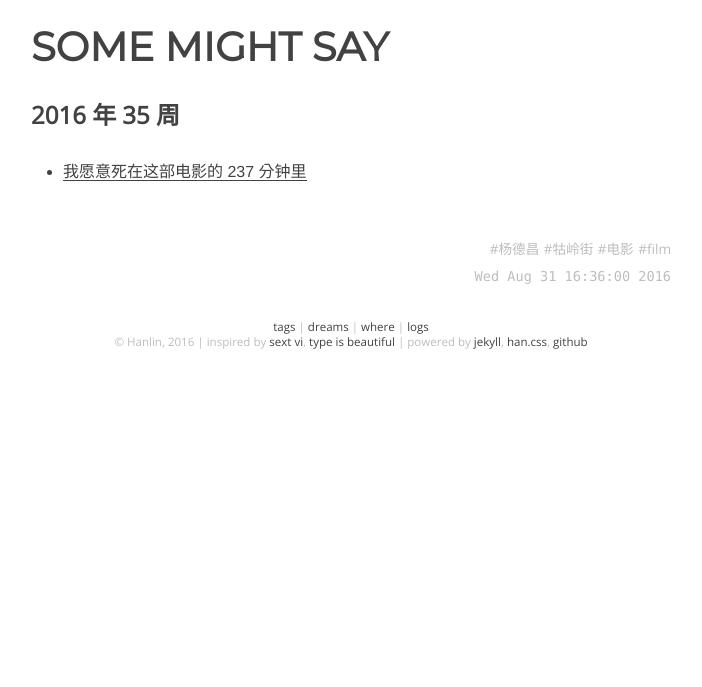
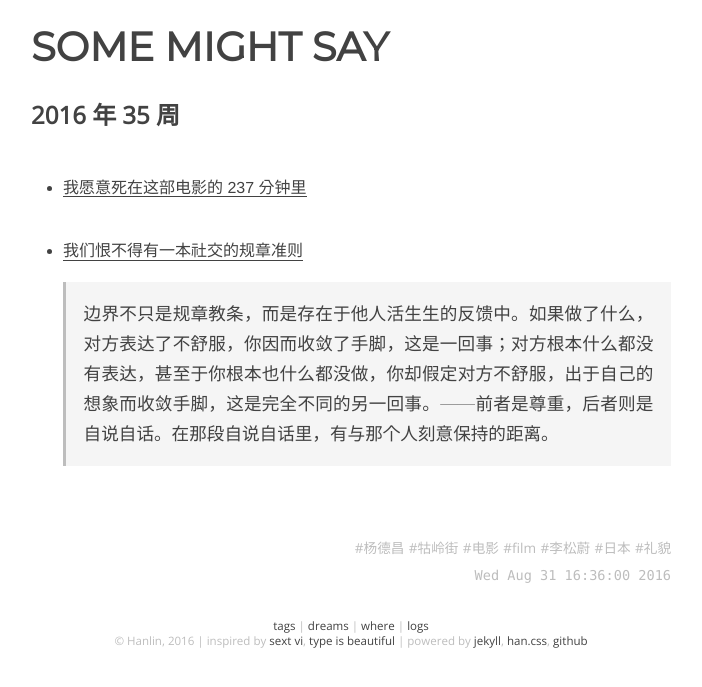
Before and after one commit to onion7878/word, a Jekyll site: the page built from _posts/logs/2016-01-01-35.md, in a window 1280 px wide. Shown: the top 687 px of the page, without its empty margins (289-991 px from the left). Built offline with Jekyll 4.4.1, drawn with Linux system fonts in a browser that asks for light colours.

Commit message:
add item

```diff
--- a/_posts/logs/2016-01-01-35.md
+++ b/_posts/logs/2016-01-01-35.md
@@ -4,8 +4,12 @@ layout: post
 title:  2016 年 35 周
 date: 16-08-31 16:36:00
 categories: [log]
-tags: [杨德昌, 牯岭街, 电影, film]
+tags: [杨德昌, 牯岭街, 电影, film, 李松蔚, 日本, 礼貌]
 
 ---
 
 - [我愿意死在这部电影的 237 分钟里](http://mp.weixin.qq.com/s?__biz=MzA3NzA1ODQzNA%3D%3D&idx=1&mid=2659200479&scene=0&sn=004a50697efa8452676e017e61eca354)
+
+- [我们恨不得有一本社交的规章准则](http://mp.weixin.qq.com/s?__biz=MzA4NTI3NTkyNQ%3D%3D&idx=1&mid=2654002622&scene=0&sn=bfc18f40b042628b63a986622746066c)
+
+	> 边界不只是规章教条，而是存在于他人活生生的反馈中。如果做了什么，对方表达了不舒服，你因而收敛了手脚，这是一回事；对方根本什么都没有表达，甚至于你根本也什么都没做，你却假定对方不舒服，出于自己的想象而收敛手脚，这是完全不同的另一回事。——前者是尊重，后者则是自说自话。在那段自说自话里，有与那个人刻意保持的距离。
```
